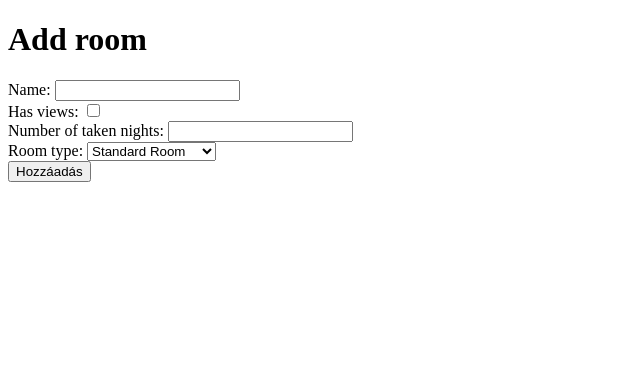
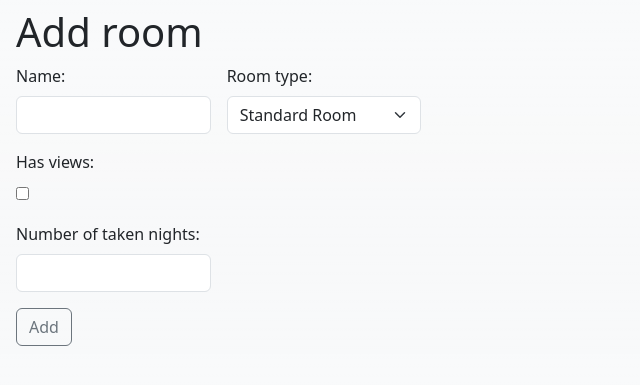
Before and after one commit to supernauth/hotel_finance_django, a Django app: page /room/add/ in a window 1280 px wide. Shown: the top 385 px of the page, without its empty margins (0-640 px from the left). Run offline with Django 5.2, Linux system fonts and the light colour scheme; data comes from the database, SQL or seed files in the repository; both versions use the stored data as it was after the commit.

Commit message:
Fixing room, type pages' frontend, adding rooms

```diff
--- a/cubixhazi/hotel_finance/templates/index.html
+++ b/cubixhazi/hotel_finance/templates/index.html
@@ -29,7 +29,7 @@
     </table>
 
     <p>
-        <a href="type/add">Add room type</a>
+        <button type="button" class="btn btn-outline-secondary" onclick="window.location.href='type/add';">Add room type</button>
     </p>
     <br>
     <h3>Rooms</h3>
@@ -54,7 +54,7 @@
         {% endfor %}
     </table>
     <p>
-        <a href="room/add/">Add room</a>
+        <button type="button" class="btn btn-outline-secondary" onclick="window.location.href='room/add/';">Add room</button>
     </p>
 <br>
 <h3>Total income</h3>
--- a/cubixhazi/hotel_finance/templates/room.html
+++ b/cubixhazi/hotel_finance/templates/room.html
@@ -4,24 +4,39 @@
     <meta charset="UTF-8">
     <meta name="viewport" content="width=device-width, initial-scale=1.0">
     <title>{% if room %} Edit {% else %} Add {% endif %}room</title>
+    <link href="https://cdn.jsdelivr.net/npm/bootstrap@5.3.2/dist/css/bootstrap.min.css" rel="stylesheet" integrity="sha384-T3c6CoIi6uLrA9TneNEoa7RxnatzjcDSCmG1MXxSR1GAsXEV/Dwwykc2MPK8M2HN" crossorigin="anonymous">
 </head>
-<body>
+<body class="px-3 py-2 bg-light bg-gradient">
     <h1>{% if room %} Edit {% else %} Add {% endif %}room</h1>
-    <form action= {% if room %} "updaterecord/{{ room.id }}" {% else %} "addrecord" {% endif %} method="post">
+    <form class="row g-3" action= {% if room %} "updaterecord/{{ room.id }}" {% else %} "addrecord" {% endif %} method="post">
         {% csrf_token %}
-        Name: <input type="text" name="name" {% if room %} value="{{ room.name }}" {% endif %}>
-        <br>
-        Has views: <input type="checkbox" name="has_views" {% if room and room.has_views %} checked {% endif %}>
-        <br>
-        Number of taken nights: <input type="number" step=1 name="night_count" {% if room %} value="{{ room.night_count }}" {% endif %}>
-        <br>
-        Room type: <select name="type_id">
+        <div class="row-auto col-sm-2">
+            <label class="form-label">Name:</label>
+            <input class="form-control" type="text" name="name" {% if room %} value="{{ room.name }}" {% endif %}>
+        </div>
+        <div class="col-sm-2">
+            <label class="form-label">Room type:</label>
+            <select class="form-select" name="type_id">
             {% for type in room_types %}
                 <option value={{ type.id }}>{{ type.name }}</option>
             {% endfor %}
         </select>
+    </div>
+        <div class="row-auto">
+            <label class="form-label">Has views:</label>
+            <br>
+            <input type="checkbox" name="has_views" {% if room and room.has_views %} checked {% endif %}>
+    </div>
+        <div class="row-auto col-sm-2">
+        <label class="form-label">Number of taken nights:</label>
+        <input class="form-control" type="number" step=1 name="night_count" {% if room %} value="{{ room.night_count }}" {% endif %}>
+    </div>
+
         <br>
-        <input type="submit" value={% if room %} "Módosítás" {% else %} "Hozzáadás" {% endif %}>
+        <div class="row-auto">
+        <input type="submit" class="btn btn-outline-secondary" value={% if room %} "Edit" {% else %} "Add" {% endif %}>
+        </div>
     </form>
+    <script src="https://cdn.jsdelivr.net/npm/bootstrap@5.3.2/dist/js/bootstrap.bundle.min.js" integrity="sha384-C6RzsynM9kWDrMNeT87bh95OGNyZPhcTNXj1NW7RuBCsyN/o0jlpcV8Qyq46cDfL" crossorigin="anonymous"></script>
 </body>
 </html>
```
Also changed, not shown: cubixhazi/hotel_finance/templates/type.html (+24 -9 lines), cubixhazi/db.sqlite3, 1 other file.
